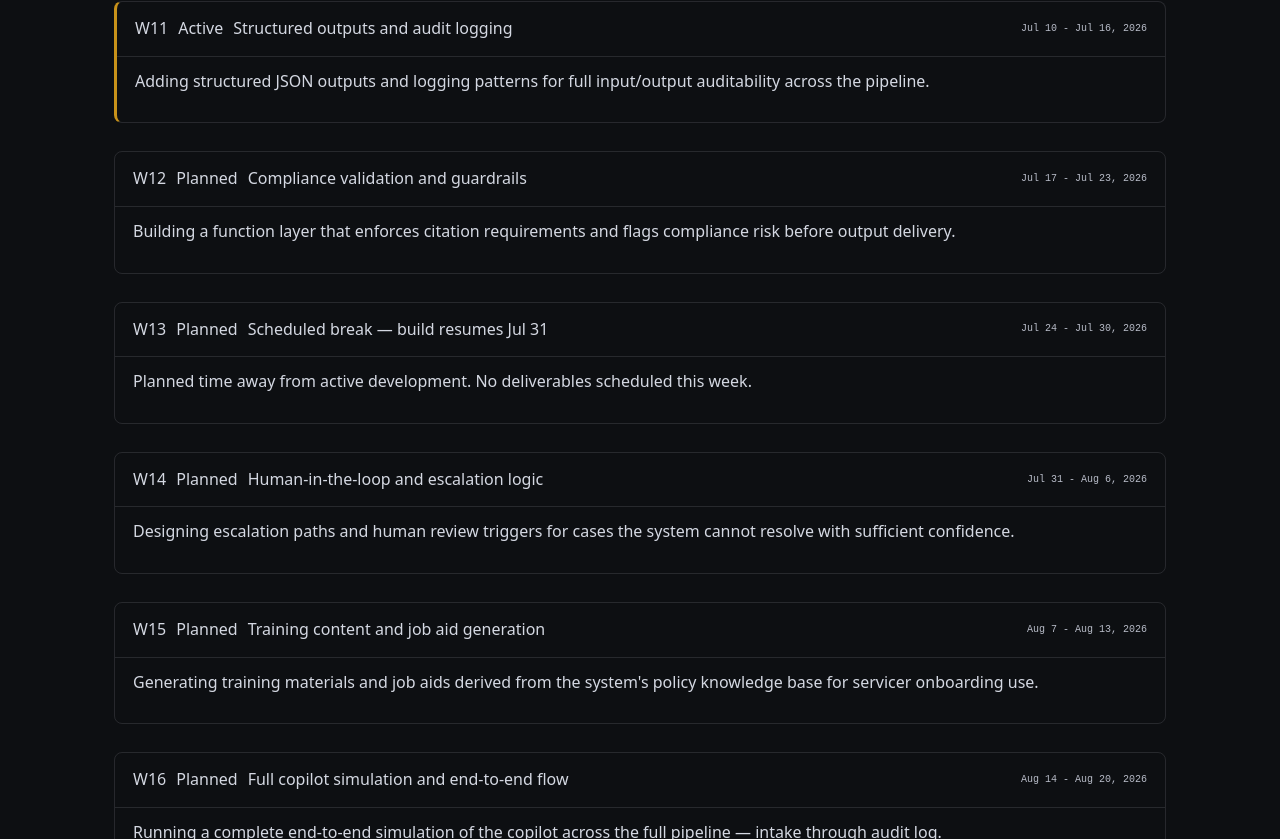
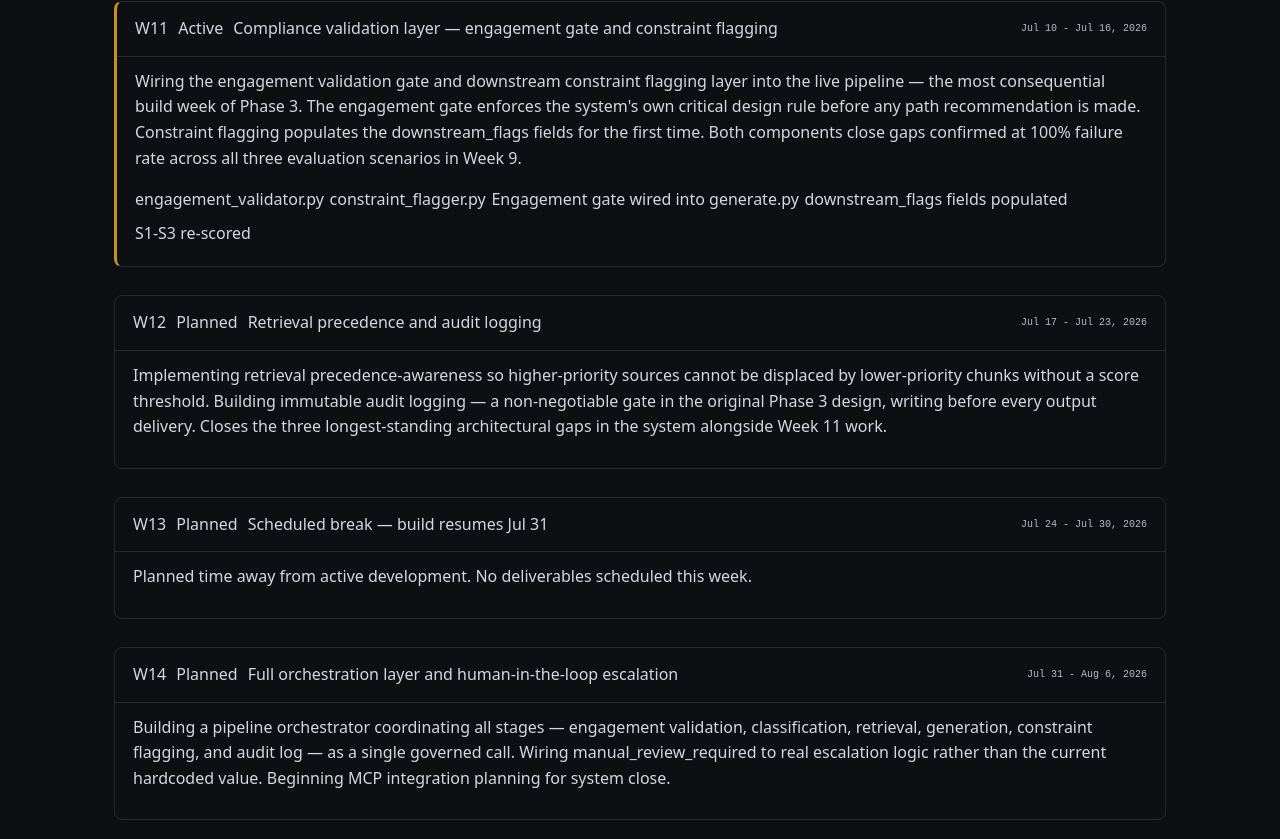
Before and after one commit to blendedpages-bq/pulse-pm, a React (Vite) app: page /build in a window 1280 px wide. Shown: the part 3181-4020 px from the top of the page. Built offline with nearby package versions, Linux system fonts and the light colour scheme.

Commit message:
feat: W11-W16 rewritten to match execution log, back to 16 weeks

```diff
--- a/src/pages/Build.jsx
+++ b/src/pages/Build.jsx
@@ -9,12 +9,12 @@ const weeks = [
   { num: 8, status: 'complete', dates: 'Jun 5 - Jun 25, 2026', title: 'Role transition — build resumes Jun 26', desc: 'Transitioning into a new leadership role overseeing data engineering, business intelligence, system administration, and product management. Onboarding priorities took precedence over active build work during this period. No deliverables scheduled.' },
   { num: 9, status: 'complete', dates: 'Jun 26 - Jul 2, 2026', title: 'Evaluation metrics and hallucination scoring', desc: 'Built a structured evaluation framework to score retrieval accuracy, answer completeness, citation fidelity, and hallucination risk across test scenarios. Evaluation is manual and source-grounded — no automated metrics until ground truth labels exist. Carry-forwards from Week 6 addressed in parallel: section ID tagging fix for appendix pages, debug print cleanup in generate.py, reason field logic on partial answers, and delinquency status signal gap in classification rules.', outputs: ['Evaluation framework — accuracy, hallucination, confidence', 'Scoring sheet — manual eval', 'Source field wired into output metadata'] },
   { num: 10, status: 'complete', dates: 'Jul 3 - Jul 9, 2026', title: 'Scheduled break — build resumes Jul 10', desc: 'Planned time away from active development. No deliverables scheduled this week.' },
-  { num: 11, status: 'active', dates: 'Jul 10 - Jul 16, 2026', title: 'Structured outputs and audit logging', desc: 'Adding structured JSON outputs and logging patterns for full input/output auditability across the pipeline.' },
-  { num: 12, status: 'planned', dates: 'Jul 17 - Jul 23, 2026', title: 'Compliance validation and guardrails', desc: 'Building a function layer that enforces citation requirements and flags compliance risk before output delivery.' },
+  { num: 11, status: 'active', dates: 'Jul 10 - Jul 16, 2026', title: 'Compliance validation layer — engagement gate and constraint flagging', desc: 'Wiring the engagement validation gate and downstream constraint flagging layer into the live pipeline — the most consequential build week of Phase 3. The engagement gate enforces the system\'s own critical design rule before any path recommendation is made. Constraint flagging populates the downstream_flags fields for the first time. Both components close gaps confirmed at 100% failure rate across all three evaluation scenarios in Week 9.', outputs: ['engagement_validator.py', 'constraint_flagger.py', 'Engagement gate wired into generate.py', 'downstream_flags fields populated', 'S1-S3 re-scored'], wip: true },
+  { num: 12, status: 'planned', dates: 'Jul 17 - Jul 23, 2026', title: 'Retrieval precedence and audit logging', desc: 'Implementing retrieval precedence-awareness so higher-priority sources cannot be displaced by lower-priority chunks without a score threshold. Building immutable audit logging — a non-negotiable gate in the original Phase 3 design, writing before every output delivery. Closes the three longest-standing architectural gaps in the system alongside Week 11 work.' },
   { num: 13, status: 'planned', dates: 'Jul 24 - Jul 30, 2026', title: 'Scheduled break — build resumes Jul 31', desc: 'Planned time away from active development. No deliverables scheduled this week.' },
-  { num: 14, status: 'planned', dates: 'Jul 31 - Aug 6, 2026', title: 'Human-in-the-loop and escalation logic', desc: 'Designing escalation paths and human review triggers for cases the system cannot resolve with sufficient confidence.' },
-  { num: 15, status: 'planned', dates: 'Aug 7 - Aug 13, 2026', title: 'Training content and job aid generation', desc: 'Generating training materials and job aids derived from the system\'s policy knowledge base for servicer onboarding use.' },
-  { num: 16, status: 'planned', dates: 'Aug 14 - Aug 20, 2026', title: 'Full copilot simulation and end-to-end flow', desc: 'Running a complete end-to-end simulation of the copilot across the full pipeline — intake through audit log.' },
+  { num: 14, status: 'planned', dates: 'Jul 31 - Aug 6, 2026', title: 'Full orchestration layer and human-in-the-loop escalation', desc: 'Building a pipeline orchestrator coordinating all stages — engagement validation, classification, retrieval, generation, constraint flagging, and audit log — as a single governed call. Wiring manual_review_required to real escalation logic rather than the current hardcoded value. Beginning MCP integration planning for system close.' },
+  { num: 15, status: 'planned', dates: 'Aug 7 - Aug 13, 2026', title: 'End-to-end validation and gap closure', desc: 'Full S1-S3 re-score against the Week 9 evaluation rubric with all Phase 3 gates live. Force-scheduled resolution of the Handbook appendix section ID gap — third deferral, not deferred again. Classification signal-map gap fix for payment count phrasing. Target: composite score 4.0 or above with no auto-blocks.' },
+  { num: 16, status: 'planned', dates: 'Aug 14 - Aug 20, 2026', title: 'Package system and portfolio delivery', desc: 'Final architecture diagram, business case document, README updated to production-ready state, and pulseproductmanagement.com portfolio page updated with FHA-RAG as a completed project. Includes Firebase Studio to VS Code and GitHub Codespaces migration required before site can be updated.' },
   { num: 17, status: 'planned', dates: 'Aug 21 - Aug 27, 2026', title: 'Refactor, package, and portfolio delivery', desc: 'Final refactor, packaging, and delivery of the complete framework as a portfolio artifact.' }
 ]
 
```
